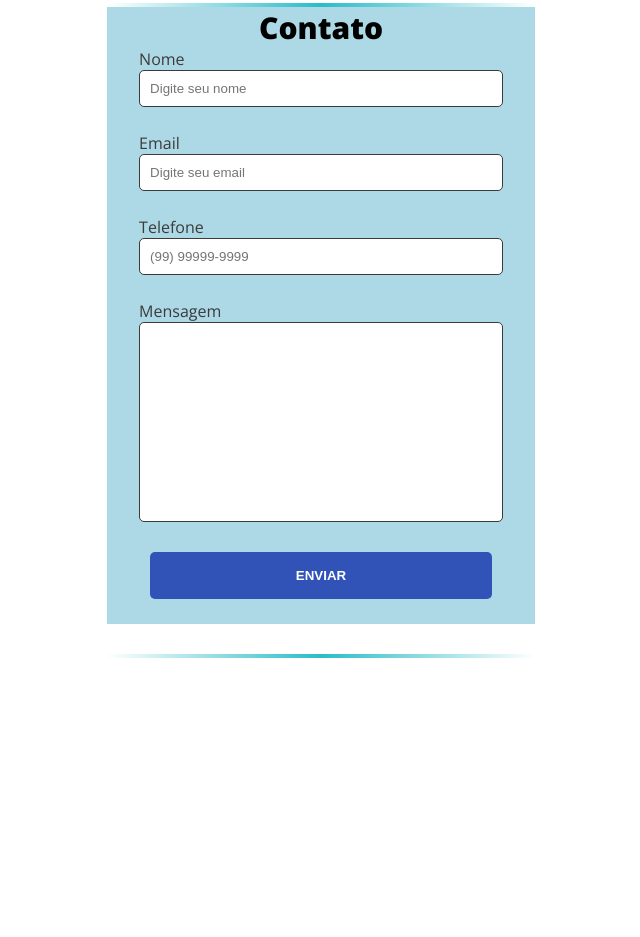
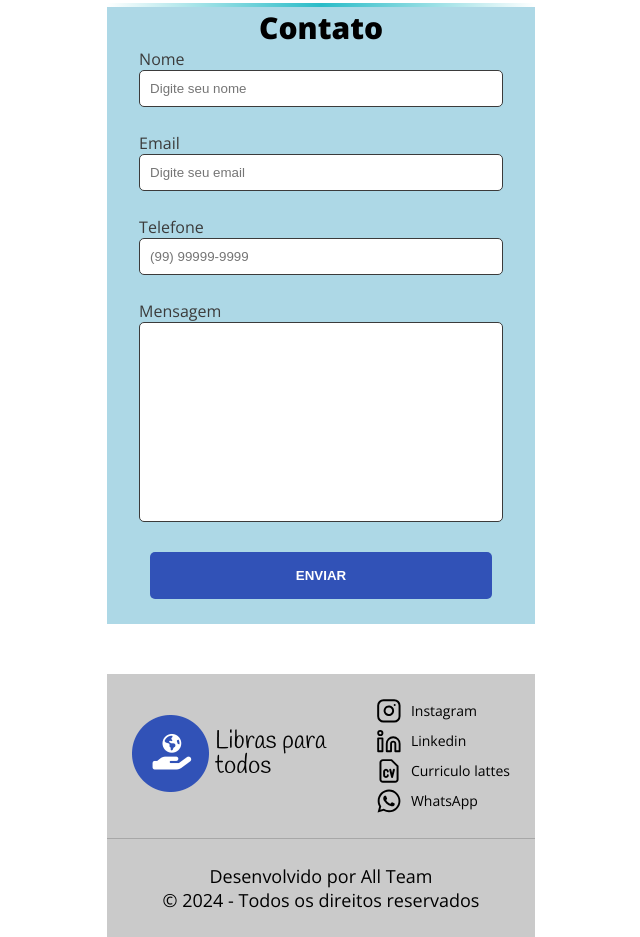
Before and after one commit to edukamoz/Libras_para_todos, a plain HTML site: page index.html in a window 1280 px wide. Shown: the part 2320-3257 px from the top of the page, without its empty margins (319-959 px from the left). Before the commit the page ends 2978 px from the top, so only its background shows below. Drawn offline with nearby package versions, Linux system fonts and the light colour scheme.

Commit message:
Rodapé pronto
Rodapé finalizado

```diff
--- a/index.html
+++ b/index.html
@@ -80,7 +80,8 @@
                 <div>
                     <h4>Janela de vídeos</h4>
                     <p>Espaço dedicado em um vídeo para o intérprete traduzir o conteúdo falado</p>
-                    <button>Saiba mais <img src = "/img/icone-seta.svg" alt = "ícone de seta para a direita" width="24px" height="24px"></button>
+                    <button>Saiba mais <img src="/img/icone-seta.svg" alt="ícone de seta para a direita" width="24px"
+                            height="24px"></button>
                 </div>
 
 
@@ -110,7 +111,8 @@
                         alt="icone_instragram"></a>
                 <a target="_blank" href="https://www.linkedin.com/in/luc%C3%A9lia-m-massoni-47796394/"><img
                         src="img/linkedin.svg" alt="icone_linkedin"></a>
-                <a target="_blank" href="http://lattes.cnpq.br/6065804414838216"><img src="img/curriculo.svg" alt="icone_curriculo"></a>
+                <a target="_blank" href="http://lattes.cnpq.br/6065804414838216"><img src="img/curriculo.svg"
+                        alt="icone_curriculo"></a>
                 <a target="_blank"
                     href="https://wa.me/5515991340110?text=Ol%C3%A1,%20gostaria%20de%20pedir%20um%20or%C3%A7amento"><img
                         src="img/wpp.svg" alt="icone_whatsapp"></a>
@@ -153,13 +155,39 @@
 
         </section>
 
-        <hr>
-
     </main>
 
     <footer>
+        <div class="rodape">
+            <div class="logo">
+                <img src="img/Logo.png" alt="Imagem redonda com o mundo nas mãos representando a logo da página">
+            </div>
 
 
+            <div class="icones">
+                <ul>
+                    <li>
+                        <a target="_blank" href="https://www.instagram.com/librasparatoodos/"><img
+                                src="img/instagram.svg" alt="icone_instragram"><span>Instagram</span></a>
+                    <li>
+                        <a target="_blank" href="https://www.linkedin.com/in/luc%C3%A9lia-m-massoni-47796394/"><img
+                                src="img/linkedin.svg" alt="icone_linkedin"><span>Linkedin</span></a>
+                    </li>
+                    <li>
+                        <a target="_blank" href="http://lattes.cnpq.br/6065804414838216"><img src="img/curriculo.svg"
+                                alt="icone_curriculo"><span>Curriculo lattes</span></a>
+                    </li>
+                    <li>
+                        <a target="_blank"
+                            href="https://wa.me/5515991340110?text=Ol%C3%A1,%20gostaria%20de%20pedir%20um%20or%C3%A7amento"><img
+                                src="img/wpp.svg" alt="icone_whatsapp"><span>WhatsApp</span></a>
+                    </li>
+                </ul>
+            </div>
+        </div>
+        <hr>
+        <p> Desenvolvido por All Team</p>
+        <p>&#169 2024 - Todos os direitos reservados</p>
 
     </footer>
 </body>
--- a/style.css
+++ b/style.css
@@ -66,8 +66,6 @@ p {
     align-items: center;
     background-color: #FFFFFF;
     width: 70%;
-    /* width: 295px;
-    height: 416px; */
     border-radius: 10px;
     padding: 8px 8px;
 }
@@ -203,3 +201,59 @@ input, textarea {
 textarea {
     height: 200px;
 }
+
+footer{
+    background: rgba(155,155,155,0.53);
+    padding-bottom: 25px;
+}
+
+.rodape{
+    display:flex;
+    justify-content: space-between;
+    padding: 25px;
+    align-items: center;
+}
+
+.icones ul li a{
+    display: flex;
+    align-items: center;
+    gap: 10px;
+}
+
+.icones ul{
+    display: flex;
+    flex-direction: column;
+    gap: 6px;
+}
+
+.icones span{
+    color: black;
+    font-size: var(--font-rodape);
+    font-weight: 400;
+}
+
+footer hr{
+    margin-top: 0px;
+    margin-bottom: 25px;
+    background-image: none;
+    background: #A7A7A7;
+    height: 1px;
+}
+
+.logo img{
+    width: 210px;
+    height: 77px;
+}
+
+ul{
+    list-style: none;
+}
+
+.icones img {
+    width: 24px;
+    height: 24px;
+}
+
+footer p{
+    text-align: center;
+}
```
